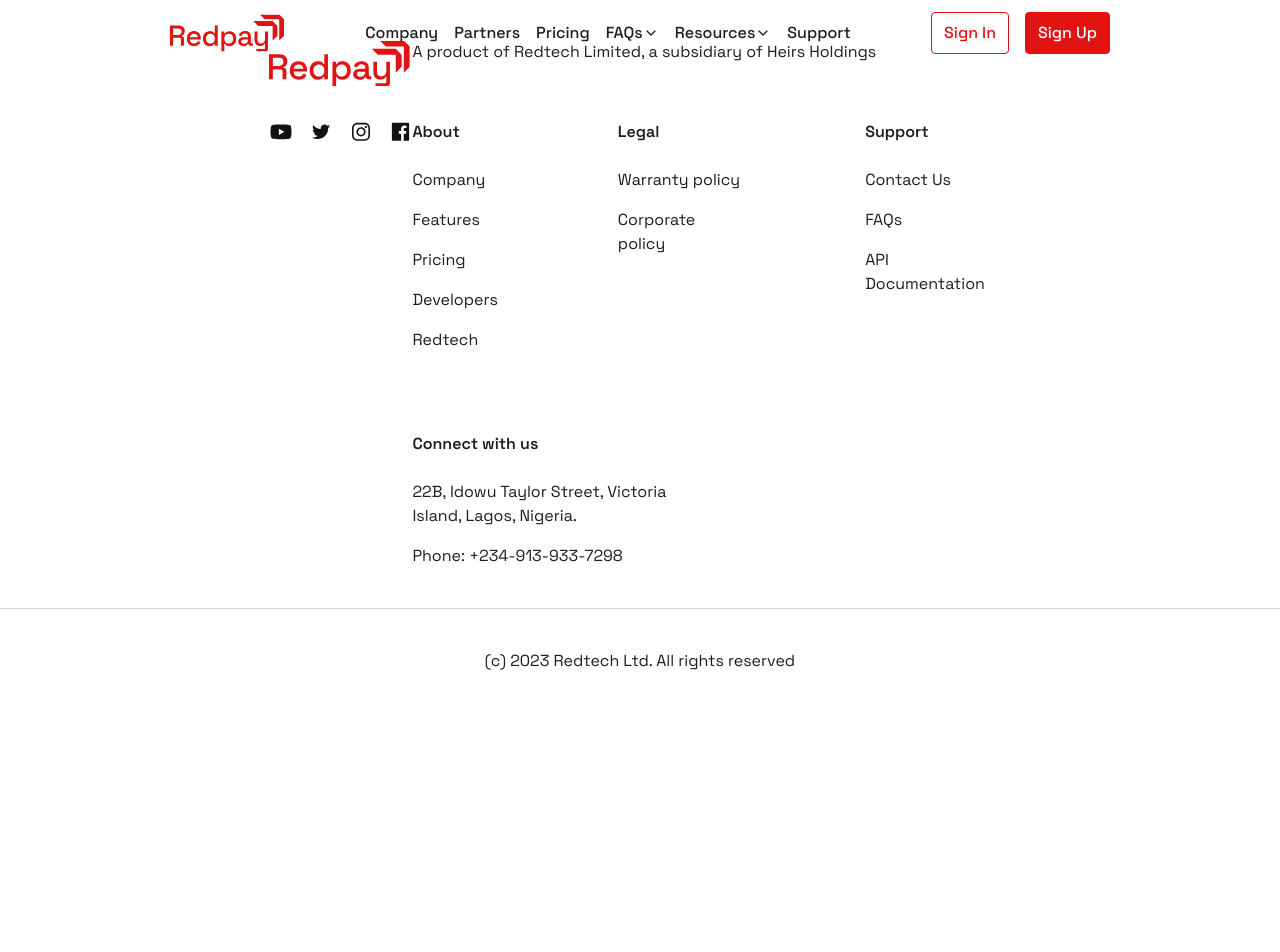
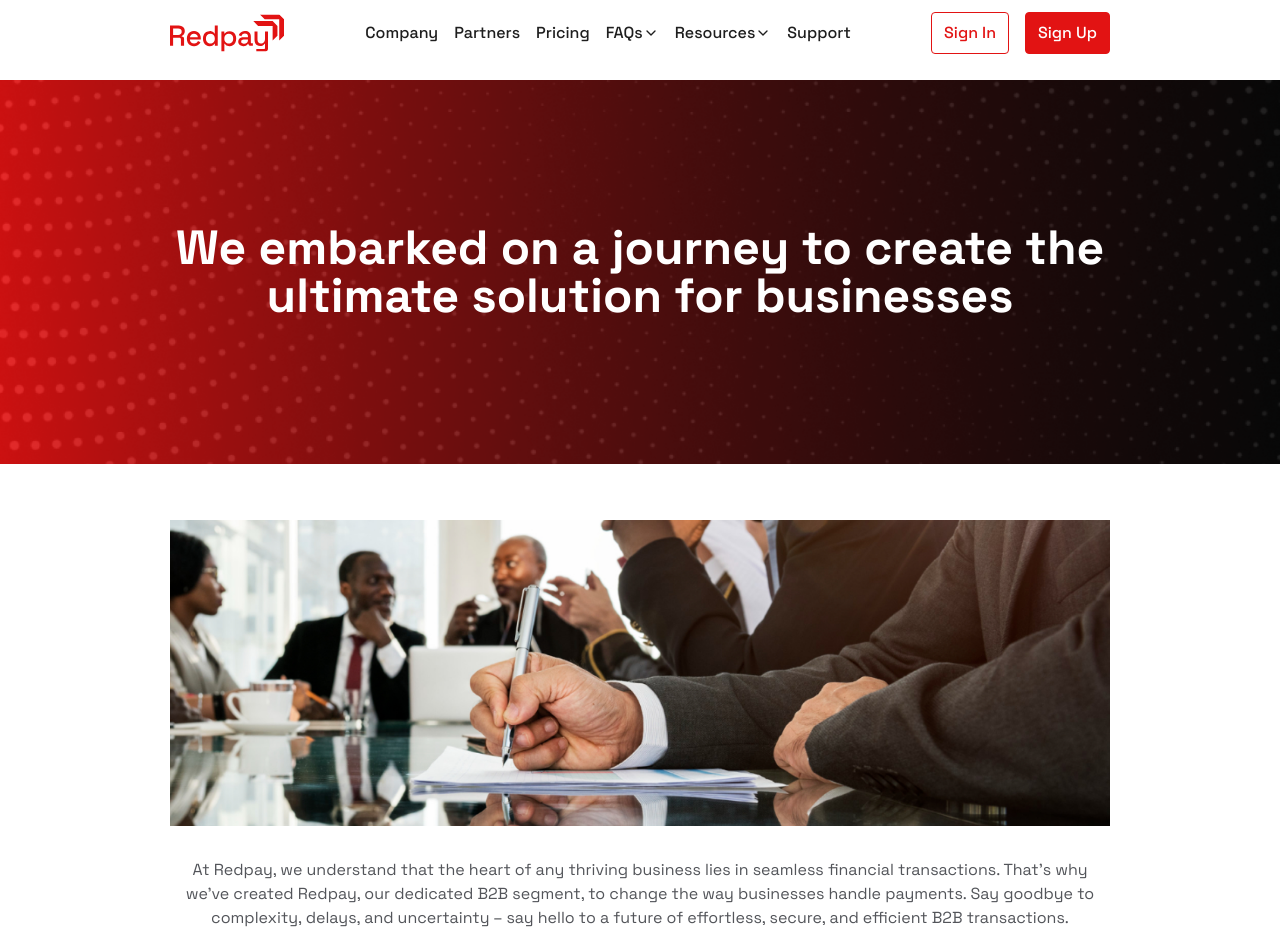
Before and after one commit to UniqueBiodun/redpay, a React (Vite) app: page /company in a window 1280 px wide. Shown: the top 952 px of the page. Before the commit the page ends 800 px from the top, so only its background shows below. Built offline with nearby package versions, Linux system fonts and the light colour scheme.

Commit message:
company page added

```diff
--- a/src/App.tsx
+++ b/src/App.tsx
@@ -2,14 +2,25 @@ import { Route, Routes } from "react-router-dom";
 import Navbar from "./views/containers/navbar/navbar";
 import Home from "./views/pages/home";
 import Footer from "./views/containers/footer/footer";
+import Company from "./views/pages/company";
 
 function App() {
 	return (
 		<>
 			<Navbar />
 			<Routes>
-				<Route path="/" element={<Home />} />
-				<Route path="*" element={""} />
+				<Route
+					path="/"
+					element={<Home />}
+				/>
+				<Route
+					path="/company"
+					element={<Company />}
+				/>
+				<Route
+					path="*"
+					element={""}
+				/>
 			</Routes>
 			<Footer />
 		</>
--- a/src/views/containers/footer/footer.tsx
+++ b/src/views/containers/footer/footer.tsx
@@ -11,20 +11,36 @@ const Footer: React.FC = () => {
 		<>
 			<footer className="h-2/4 py-6 md:pt-10 text-secondary-100 text-base font-grotesk">
 				<div className="container flex flex-col md:flex-row justify-between pb-10">
-					<div className="flex flex-col gap-8 pl-[6.2rem]">
-						<img className="w-[142px]" src={RedPayLogo} alt="redtech-logo" />
+					<div className="flex flex-col gap-8 md:pl-[6.2rem]">
+						<img
+							className="w-[142px]"
+							src={RedPayLogo}
+							alt="redtech-logo"
+						/>
 						<div className="flex gap-4">
 							<Link to="">
-								<img src={Youtubelogo} alt="youtube-logo" />
+								<img
+									src={Youtubelogo}
+									alt="youtube-logo"
+								/>
 							</Link>
 							<Link to="">
-								<img src={Twitterlogo} alt="twitter-logo" />
+								<img
+									src={Twitterlogo}
+									alt="twitter-logo"
+								/>
 							</Link>
 							<Link to="">
-								<img src={Instagramlogo} alt="instagram-logo" />
+								<img
+									src={Instagramlogo}
+									alt="instagram-logo"
+								/>
 							</Link>
 							<Link to="">
-								<img src={Facebooklogo} alt="facebook-logo" />
+								<img
+									src={Facebooklogo}
+									alt="facebook-logo"
+								/>
 							</Link>
 						</div>
 					</div>
@@ -34,7 +50,7 @@ const Footer: React.FC = () => {
 								A product of Redtech Limited, a subsidiary of Heirs Holdings
 							</p>
 						</div>
-						<div className="flex flex-row gap-[7.5rem] pt-14 pb-20">
+						<div className="flex flex-row gap-[7.5rem] flex-wrap pt-14 pb-20">
 							<div className="flex flex-col gap-6">
 								<p className="text-base font-semibold">About</p>
 								<ul className="flex flex-col gap-4">
--- a/src/views/containers/navbar/navbar.tsx
+++ b/src/views/containers/navbar/navbar.tsx
@@ -29,9 +29,15 @@ const NavBar = () => {
 		<div className="text-base flex flex-row items-center p-2 lg:gap-4 2xl:gap-10 text-secondary-100 font-medium">
 			{/* Menu links here */}
 			{navlinks.map((link: any, index: number) => (
-				<ul key={index} className="list-none text-center">
+				<ul
+					key={index}
+					className="list-none text-center"
+				>
 					<li>
-						<NavLink className="hover:text-primary" to={link.url}>
+						<NavLink
+							className="hover:text-primary"
+							to={link.url}
+						>
 							{link.title === "FAQs" ? (
 								<span className="flex items-center">
 									{link.title} <FiChevronDown />
@@ -52,7 +58,7 @@ const NavBar = () => {
 
 	return (
 		<Navbar
-			className={`z-20 h-20 py-3 px-0 mx-0 fixed font-grotesk rounded-none w-full max-w-none border-0 shadow-none backdrop-filter-none ${
+			className={`z-30 h-20 py-3 px-0 mx-0 fixed font-grotesk rounded-none w-full max-w-none border-0 shadow-none backdrop-filter-none ${
 				color ? "shadow-sm" : "bg-transparent"
 			}
             `}
@@ -60,7 +66,10 @@ const NavBar = () => {
 			<div className="container flex items-center justify-between">
 				<div>
 					<Link to="/">
-						<img src={RedTechLogo} alt="logo" />
+						<img
+							src={RedTechLogo}
+							alt="logo"
+						/>
 					</Link>
 				</div>
 
--- /dev/null
+++ b/src/views/pages/company/hero.tsx
@@ -0,0 +1,37 @@
+import React from "react";
+import CompanyImg1 from "../../../assets/images/company-img1.png";
+
+const CompanyHero: React.FC = () => {
+	return (
+		<>
+			<section className="w-full bg-[#000] bg-center bg-cover bg-sectionBg bg-no-repeat h-2/4 text-secondary-100 text-base font-grotesk">
+				<div className="container flex justify-between items-center">
+					<div className="w-full lg:py-28 flex justify-center items-center">
+						<p className="py-8 text-center text-3xl md:text-5xl text-secondary-200 font-bold w-[59rem]">
+							We embarked on a journey to create the ultimate solution for
+							businesses
+						</p>
+					</div>
+				</div>
+			</section>
+			<section className="container pt-14 pb-10">
+				<div className="flex flex-col gap-8">
+					<img
+						src={CompanyImg1}
+						alt="company-img"
+					/>
+					<p className="text-center font-normal text-base text-secondary-300">
+						At Redpay, we understand that the heart of any thriving business
+						lies in seamless financial transactions. That's why we've created
+						Redpay, our dedicated B2B segment, to change the way businesses
+						handle payments. Say goodbye to complexity, delays, and uncertainty
+						– say hello to a future of effortless, secure, and efficient B2B
+						transactions.
+					</p>
+				</div>
+			</section>
+		</>
+	);
+};
+
+export default CompanyHero;
--- /dev/null
+++ b/src/views/pages/company/index.tsx
@@ -0,0 +1,19 @@
+import React from "react";
+import CompanyHero from "./hero";
+import Prefooter from "../../prefooter/Prefooter";
+
+const Company: React.FC = () => {
+	return (
+		<>
+			<section className="relative min-h-screen font-grotesk pt-20">
+				<CompanyHero />
+				<div className="container bg-black flex flex-col lg:flex-row justify-between items-center gap-8 mt-10">
+					Company
+				</div>
+			</section>
+			<Prefooter />
+		</>
+	);
+};
+
+export default Company;
```
Also changed, not shown: src/views/hero-section/hero.tsx (+12 -9 lines), src/assets/images/company-img1.png (added), src/assets/images/company-img2.png (added).
